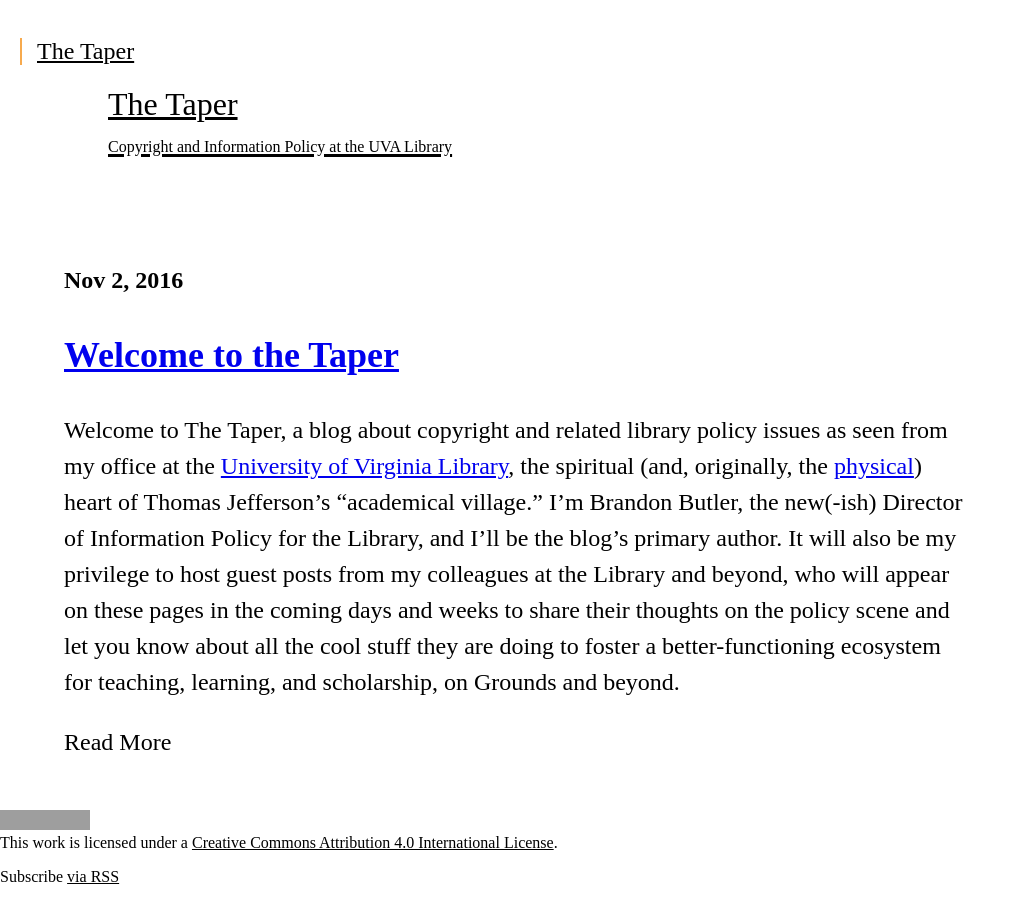
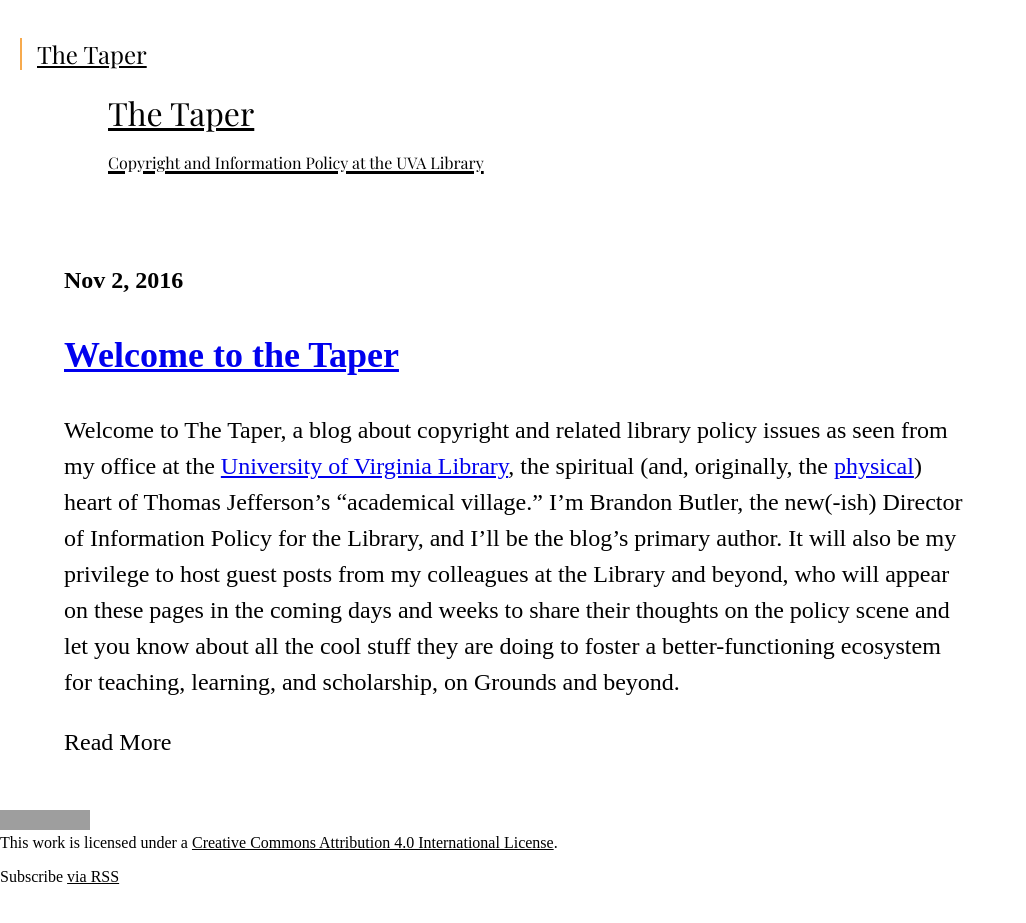
Before and after one commit to uvalib/thetaper, a Jekyll site: the page built from index.html, in a window 1280 px wide and 1022 px high. Shown: the top 923 px of the window, without its empty margins (0-1026 px from the left). Built offline with Jekyll 4.4.1, drawn with Linux system fonts in a browser that asks for light colours; grey boxes are pictures that could not be loaded.

Commit message:
added Google font to the mix

```diff
--- a/_includes/head.html
+++ b/_includes/head.html
@@ -5,6 +5,8 @@
 
   <title>{% if page.title %}{{ page.title | escape }}{% else %}{{ site.title | escape }}{% endif %}</title>
   <meta name="description" content="{{ page.excerpt | default: site.description | strip_html | normalize_whitespace | truncate: 160 | escape }}">
+
+  <link href="https://fonts.googleapis.com/css?family=Playfair+Display|Work+Sans" rel="stylesheet">
 
   {% assign custom_url = site.url | append: site.baseurl %}
   {% assign full_base_url = custom_url | default: site.github.url %}
@@ -38,16 +40,10 @@
 
 
   <style is="custom-style" include="uvalib-theme">
-    /*
-    body {
-      margin: 0;
-      padding: 0;
+
+    :root {
+      --font-primary: 'Work Sans', sans-serif;
     }
-    uvalib-logo {
-      width: 100px;
-      display: inline-block;
-    }
-    */
 
     body {
       margin: 0;
@@ -115,6 +111,7 @@
     }
 
     app-toolbar h1, app-toolbar h2 {
+      font-family: 'Playfair Display', serif;
       color: var(--color-white);
     }
     app-toolbar h2[condensed-title] {
@@ -160,10 +157,6 @@
     }
     .content {
       width: 100%;
-/*
-      margin-left: 40px;
-      margin-right: 40px;
-*/
       max-width: 900px;
     }
 
```
